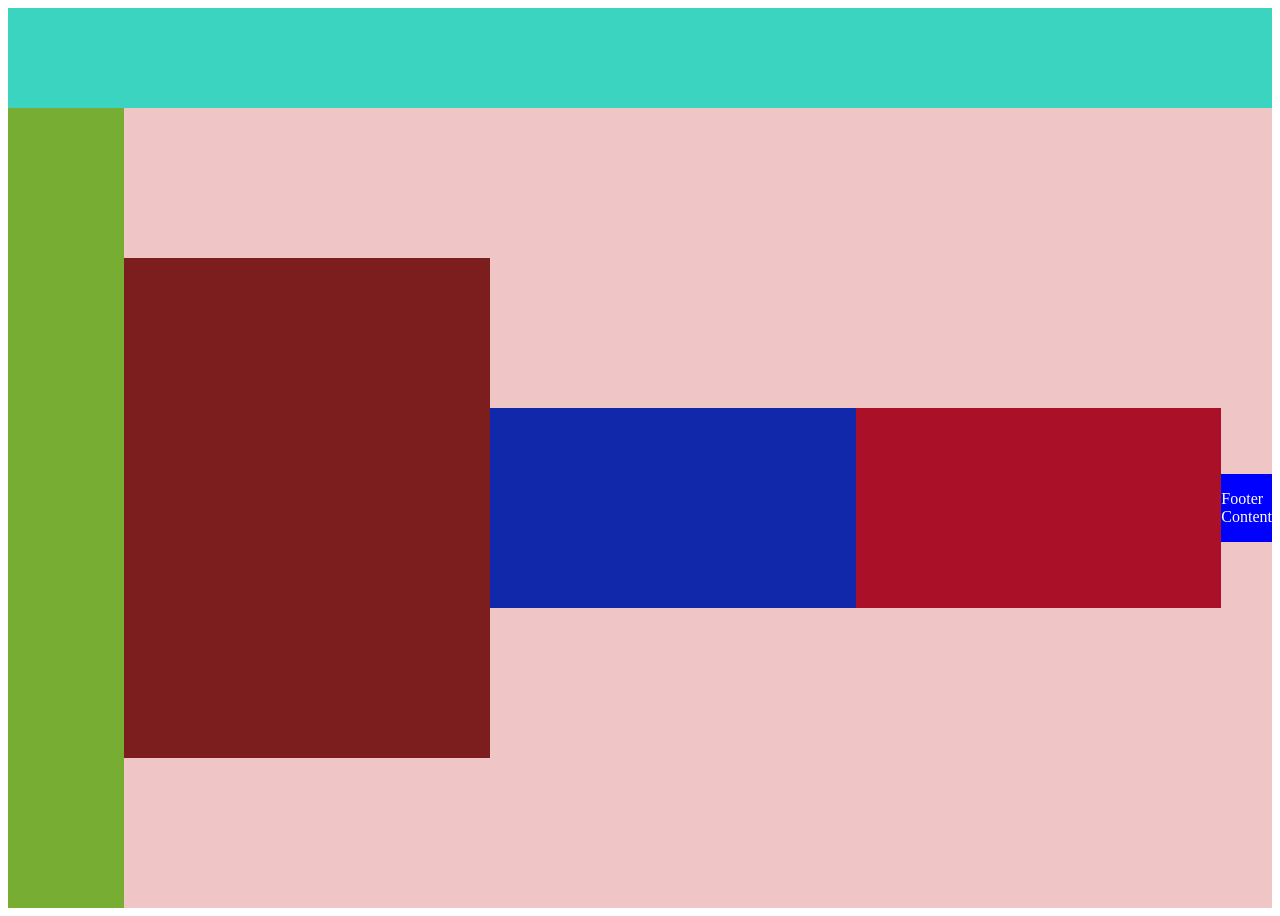
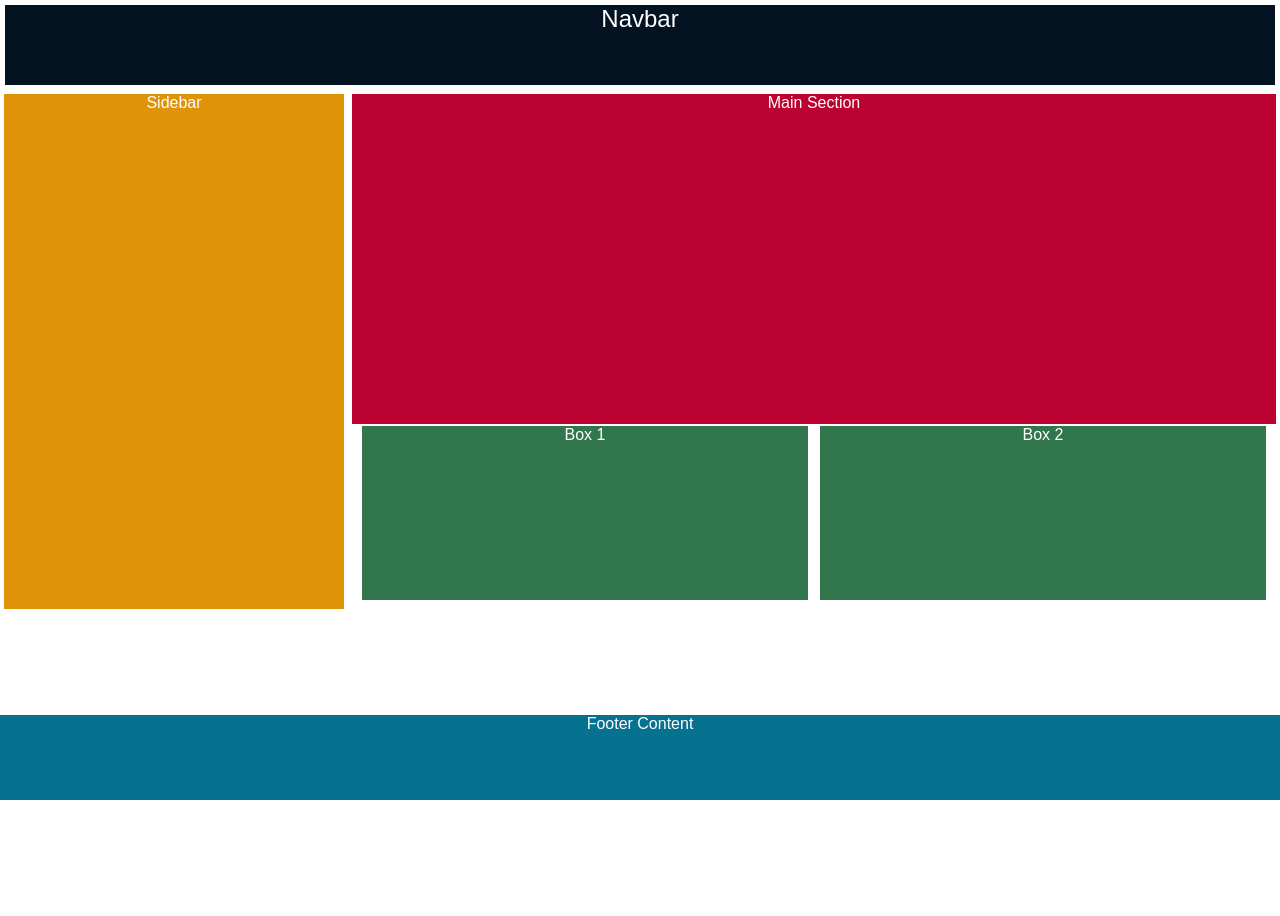
Before and after one commit to ManasJain07/Fullstack_CA, a plain HTML site: page index.html in a window 1280 px wide. After the commit the page ends 800 px from the top, so only its background shows below. Drawn offline with Linux system fonts and the light colour scheme.

Commit message:
index.html

```diff
--- a/index.html
+++ b/index.html
@@ -1,84 +1,138 @@
 <!DOCTYPE html>
-<html>
+<html lang="en">
+<head>
+  <meta charset="UTF-8" />
+  <meta name="viewport" content="width=device-width, initial-scale=1.0"/>
+  <title>Layout with Sidebar and Boxes Below Main</title>
+  <style>
+    * {
+      margin: 0;
+      padding: 0;
+      box-sizing: border-box;
+    }
 
-<head>
-    <title>My Web Page</title>
+    body {
+      font-family: Arial, sans-serif;
+      min-height: 100vh;
+      display: flex;
+      flex-direction: column;
+    }
+
+    .navbar {
+      background-color: #031322;
+      color: white;
+      padding: 0rem;
+      text-align: center;
+      font-size: 1.5rem;
+      margin: 5px;
+      height: 80px;
+    }
+
+
+    .layout {
+      display: flex;
+      flex: 1;
+      flex-direction: row;
+    }
+
+    .sidebar {
+
+      background-color: #df9306;
+      padding: 0rem;
+      color: white;
+      text-align: center;
+      width: 340px;
+      margin: 4px;
+      height: 515px;
+
+
+    }
+
+
+    .content-area {
+      flex: 1;
+      display: flex;
+      flex-direction: column;
+      padding: 1rem;
+      gap: 1rem;
+    }
+
+    .main {
+      background-color: #bc0230;
+      padding: 0rem;
+      text-align: center;
+      color: white;
+      height: 330px;
+    margin: -12px;
+    }
+
+    .boxes {
+      display: flex;
+      gap: 1rem;
+      flex-wrap: wrap;
+      height: 170px;
+    }
+
+    .box {
+      flex: 1;
+      min-width: 200px;
+      background-color: #32764d;
+      padding: 0rem;
+      text-align: center;
+      color: white;
+      margin: -2px;
+    }
+
+    .footer {
+      background-color: #067290;
+      color: white;
+      padding: 0rem;
+      text-align: center;
+      height: 85px;
+    }
+
+
+    @media (max-width: 768px) {
+      .layout {
+        flex-direction: column;
+      }
+
+      .sidebar {
+        width: 100%;
+      }
+
+      .boxes {
+        flex-direction: column;
+      }
+    }
+  </style>
 </head>
-
 <body>
 
-    <div class="navbar">
+
+  <header class="navbar">Navbar</header>
+
+  <div class="layout">
+
+
+    <aside class="sidebar">Sidebar</aside>
+
+
+    <div class="content-area">
+
+      <div class="main">Main Section</div>
+
+
+      <div class="boxes">
+        <div class="box">Box 1</div>
+        <div class="box">Box 2</div>
+      </div>
 
     </div>
-    <div class="parent">
-        <div class="sidebar">
-        </div>
-        <div class="main"></div>
-        <div class="box1"></div>
-        <div class="box2"></div>
-        <div class="footer">
-            <footer>
-                <p>Footer Content</p>
-            </footer>
-    </div>
-    <style>
-        .navbar {
-            background-color: #3bd4c0;
-            height: 100px;
-            width: 100%;
-        }
+  </div>
 
-        .parent {
-            background-color: #efc5c5;
-            height: 100vh;
-            width: 100%;
-            display: flex;
-            justify-content: center;
-            align-items: center;
 
-        }
+  <footer class="footer">Footer Content</footer>
 
-        .sidebar {
-            background-color: #76ad32;
-            height: 100vh;
-            width: 400px;
-
-        }
-
-        .main {
-            background-color: #7d1e1e;
-            height: 500px;
-            width: 100%;
-            flex-direction: column;
-            justify-content:baseline;
-            align-items:center;
-
-        }
-
-        .box1 {
-            background-color: #1128aa;
-            height: 200px;
-            width: 100%;
-        }
-
-        .box2 {
-            background-color: #aa1128;
-            height: 200px;
-            width: 100%;
-        }
-
-        footer {
-            width: 100%;
-            height: 20%;
-            background-color: #000;
-            color: #fff;
-            display: flex;
-            justify-content: center;
-            align-items:end;
-
-            background-color: blue;
-        }
-    </style>
 </body>
-
 </html>
```
